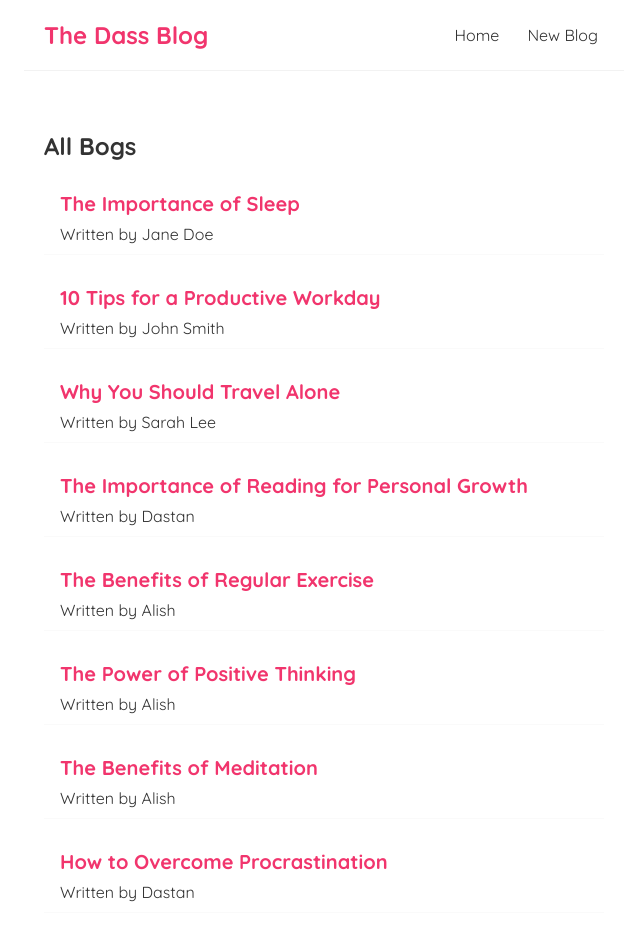
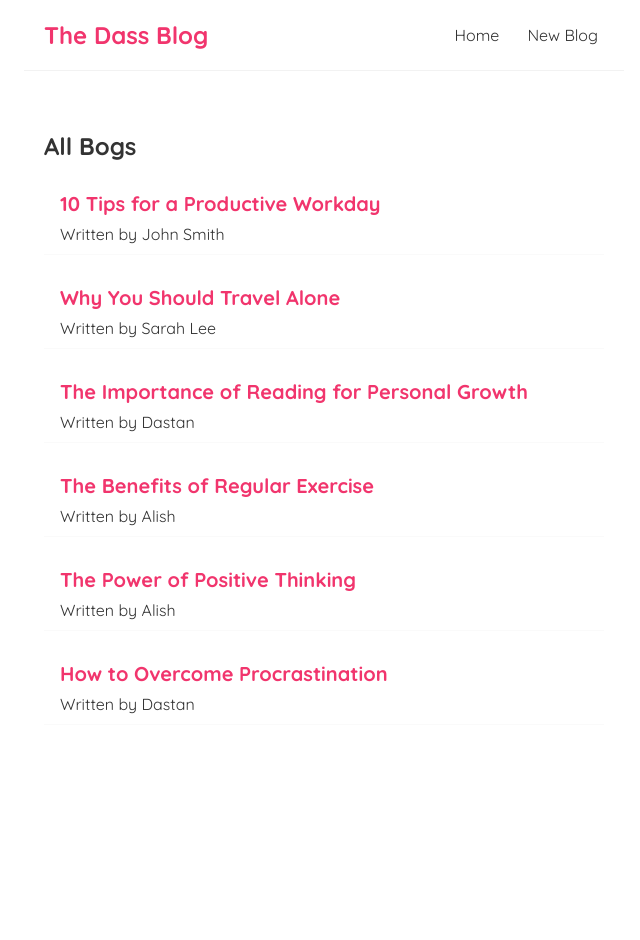
Before and after one commit to eB00k/Blog-Post, a React (Create React App) app: page / in a window 1280 px wide. Shown: the top 940 px of the page, without its empty margins (316-956 px from the left). After the commit the page ends 805 px from the top, so only its background shows below. Built offline with nearby package versions, Linux system fonts and the light colour scheme; data requests are answered from the project's data file.

Commit message:
DELETING BLOG

```diff
--- a/data/db.json
+++ b/data/db.json
@@ -1,11 +1,5 @@
 {
   "blogs": [
-    {
-      "id": 1,
-      "title": "The Importance of Sleep",
-      "body": "Getting enough sleep is critical for our health and well-being. Without proper sleep, we can experience a range of negative side effects, including fatigue, decreased cognitive function, and mood swings. If you're having trouble sleeping, try establishing a consistent bedtime routine and creating a calming sleep environment.",
-      "author": "Jane Doe"
-    },
     {
       "id": 2,
       "title": "10 Tips for a Productive Workday",
@@ -37,12 +31,6 @@
       "id": 6
     },
     {
-      "title": "The Benefits of Meditation",
-      "body": "Meditation is a simple yet powerful technique that can help you reduce stress, improve concentration, and cultivate inner peace. By focusing your attention on your breath and clearing your mind of distractions, you can enter a state of deep relaxation and improve your overall well-being. Regular meditation practice has been linked to lower levels of anxiety, better sleep quality, and increased feelings of happiness and contentment. If you're new to meditation, start with just a few minutes each day and gradually increase your practice over time. With consistency and dedication, you'll soon begin to experience the many benefits of this ancient practice.",
-      "author": "Alish",
-      "id": 7
-    },
-    {
       "title": "How to Overcome Procrastination",
       "body": "Body: Procrastination is a common challenge that many people face, and it can be a major obstacle to achieving your goals. Fortunately, there are several strategies you can use to overcome procrastination and increase your productivity. First, break down your tasks into smaller, more manageable steps, and set achievable goals for each step. Next, eliminate distractions by turning off your phone, closing your email, and creating a quiet work environment. Additionally, consider using a timer or app to track your progress and hold yourself accountable. Finally, recognize that it's normal to struggle with procrastination, and be kind to yourself if you experience setbacks. With patience, perseverance, and these strategies, you can overcome procrastination and achieve your goals.\n",
       "author": "Dastan",
--- a/src/components/BlogDetails.jsx
+++ b/src/components/BlogDetails.jsx
@@ -1,13 +1,25 @@
 import { useParams } from "react-router-dom";
 import useFetch from "../hooks/useFetch";
+import { useNavigate } from "react-router-dom";
 
 const BlogDetails = () => {
+  const navigate = useNavigate();
+
   const { id } = useParams();
   const {
     data: blog,
     error,
     isPending,
   } = useFetch("http://localhost:8000/blogs/" + id);
+
+  const handleClick = () => {
+    fetch("http://localhost:8000/blogs/" + blog.id, {
+      method: "DELETE",
+    }).then(() => {
+      navigate("/");
+    });
+  };
+
   return (
     <div className="blog-details">
       {isPending && <div>Loading...</div>}
@@ -17,6 +29,7 @@
           <h2>{blog.title}</h2>
           <p>Written by {blog.author}</p>
           <div>{blog.body}</div>
+          <button onClick={handleClick}>Delete</button>
         </article>
       )}
     </div>
--- a/src/index.css
+++ b/src/index.css
@@ -94,7 +94,7 @@
   background-color: #f1356d;
   color: #fff;
   border: 0;
-  padding: 8px;
+  padding: 6px 18px;
   border-radius: 8px;
   cursor: pointer;
 }
```
